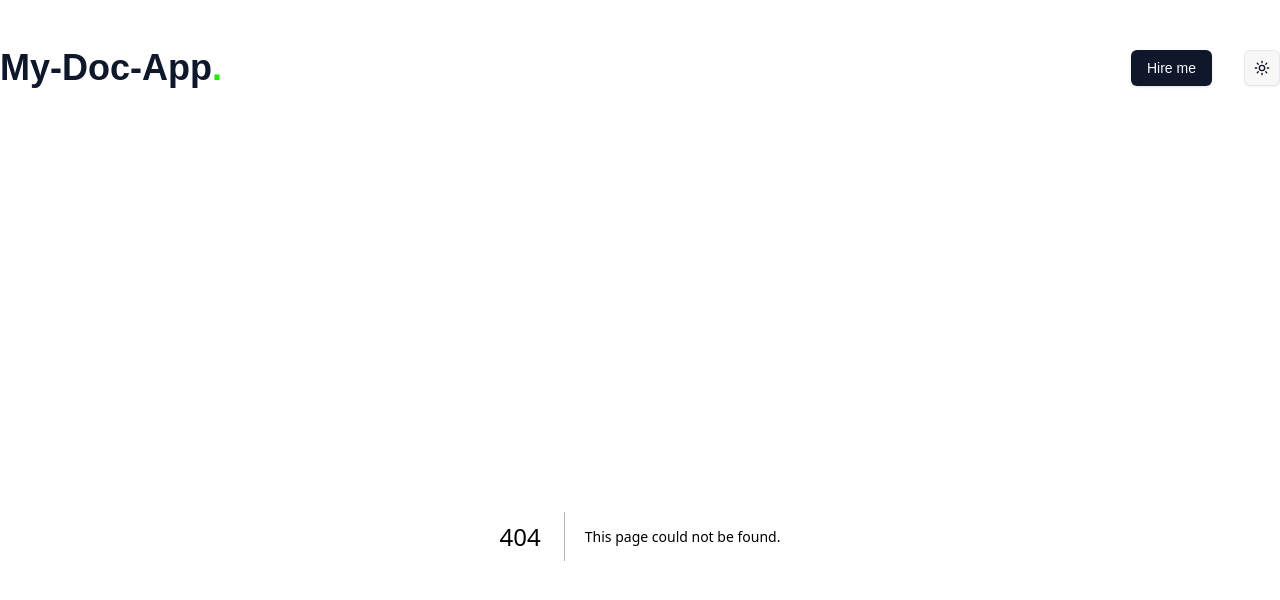
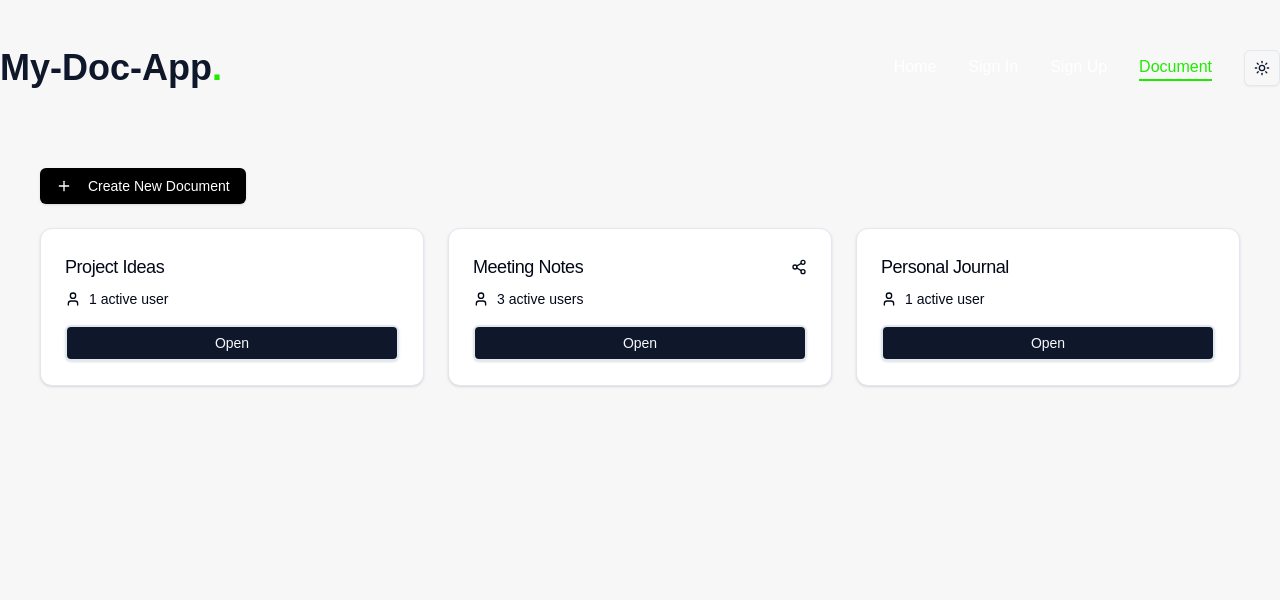
Before and after one commit to yusuken1121/websocket-doc, a Next.js app: page /documents in a window 1280 px wide. Before the commit this address had no page. Shown: the top 600 px of the page. Built offline with nearby package versions, Linux system fonts and the light colour scheme.

Commit message:
✨ Implement documents board design

```diff
--- /dev/null
+++ b/app/documents/_components/Documents.tsx
@@ -0,0 +1,68 @@
+"use client";
+
+import { useState } from "react";
+import Link from "next/link";
+import { Button } from "@/components/ui/button";
+import { Card, CardContent, CardHeader, CardTitle } from "@/components/ui/card";
+import { PlusIcon, Share2Icon, UserIcon } from "lucide-react";
+
+type Document = {
+  id: string;
+  title: string;
+  shared: boolean;
+  activeUsers: number;
+};
+
+export default function DocumentsPage() {
+  const [documents, setDocuments] = useState<Document[]>([
+    { id: "1", title: "Project Ideas", shared: false, activeUsers: 1 },
+    { id: "2", title: "Meeting Notes", shared: true, activeUsers: 3 },
+    { id: "3", title: "Personal Journal", shared: false, activeUsers: 1 },
+  ]);
+
+  const createNewDocument = () => {
+    const newDoc = {
+      id: String(documents.length + 1),
+      title: `New Document ${documents.length + 1}`,
+      shared: false,
+      activeUsers: 1,
+    };
+    setDocuments([...documents, newDoc]);
+  };
+
+  return (
+    <div className="min-h-screen bg-background p-8">
+      <div className="max-w-[1200px] mx-auto">
+        <Button
+          onClick={createNewDocument}
+          className="mb-6 bg-black text-white hover:bg-gray-800"
+        >
+          <PlusIcon className="mr-2 h-4 w-4" /> Create New Document
+        </Button>
+        <div className="grid grid-cols-1 md:grid-cols-2 lg:grid-cols-3 gap-6">
+          {documents.map((doc) => (
+            <Card key={doc.id} className=" border-2shadow-md hover:shadow-lg ">
+              <CardHeader className="flex flex-row items-center justify-between space-y-0 pb-2">
+                <CardTitle className="text-lg font-medium">
+                  {doc.title}
+                </CardTitle>
+                {doc.shared && <Share2Icon className="h-4 w-4" />}
+              </CardHeader>
+              <CardContent>
+                <div className="flex items-center text-sm ">
+                  <UserIcon className="mr-2 h-4 w-4" />
+                  {doc.activeUsers} active user{doc.activeUsers > 1 ? "s" : ""}
+                </div>
+                <Link href={`/documents/${doc.id}`}>
+                  <Button className="mt-4 w-full border-2 hover:bg-accent">
+                    Open
+                  </Button>
+                </Link>
+              </CardContent>
+            </Card>
+          ))}
+        </div>
+      </div>
+    </div>
+  );
+}
--- /dev/null
+++ b/app/documents/page.tsx
@@ -0,0 +1,8 @@
+import React from "react";
+import DocumentsPage from "./_components/Documents";
+
+const Documents = () => {
+  return <DocumentsPage />;
+};
+
+export default Documents;
--- a/components/Header/Header.tsx
+++ b/components/Header/Header.tsx
@@ -1,7 +1,7 @@
 import Link from "next/link";
 import React from "react";
 import Nav from "./Nav";
-import { Button } from "@/components/ui/button";
+
 import MobileNav from "./MobileNav";
 import { ModeToggle } from "./ModeToggle";
 
@@ -19,9 +19,6 @@ const Header = () => {
         {/* Desktop navigation and ModeToggle */}
         <div className="hidden xl:flex items-center gap-8">
           <Nav />
-          <Link href="/contact">
-            <Button className="shadow-custom">Hire me</Button>
-          </Link>
           <ModeToggle />
         </div>
 
--- a/config/commonOptions.ts
+++ b/config/commonOptions.ts
@@ -2,5 +2,5 @@ export const links = [
   { name: "home", path: "/" },
   { name: "Sign in", path: "/login" },
   { name: "Sign up", path: "/register" },
-  { name: "Document", path: "/document" },
+  { name: "Document", path: "/documents" },
 ];
```
